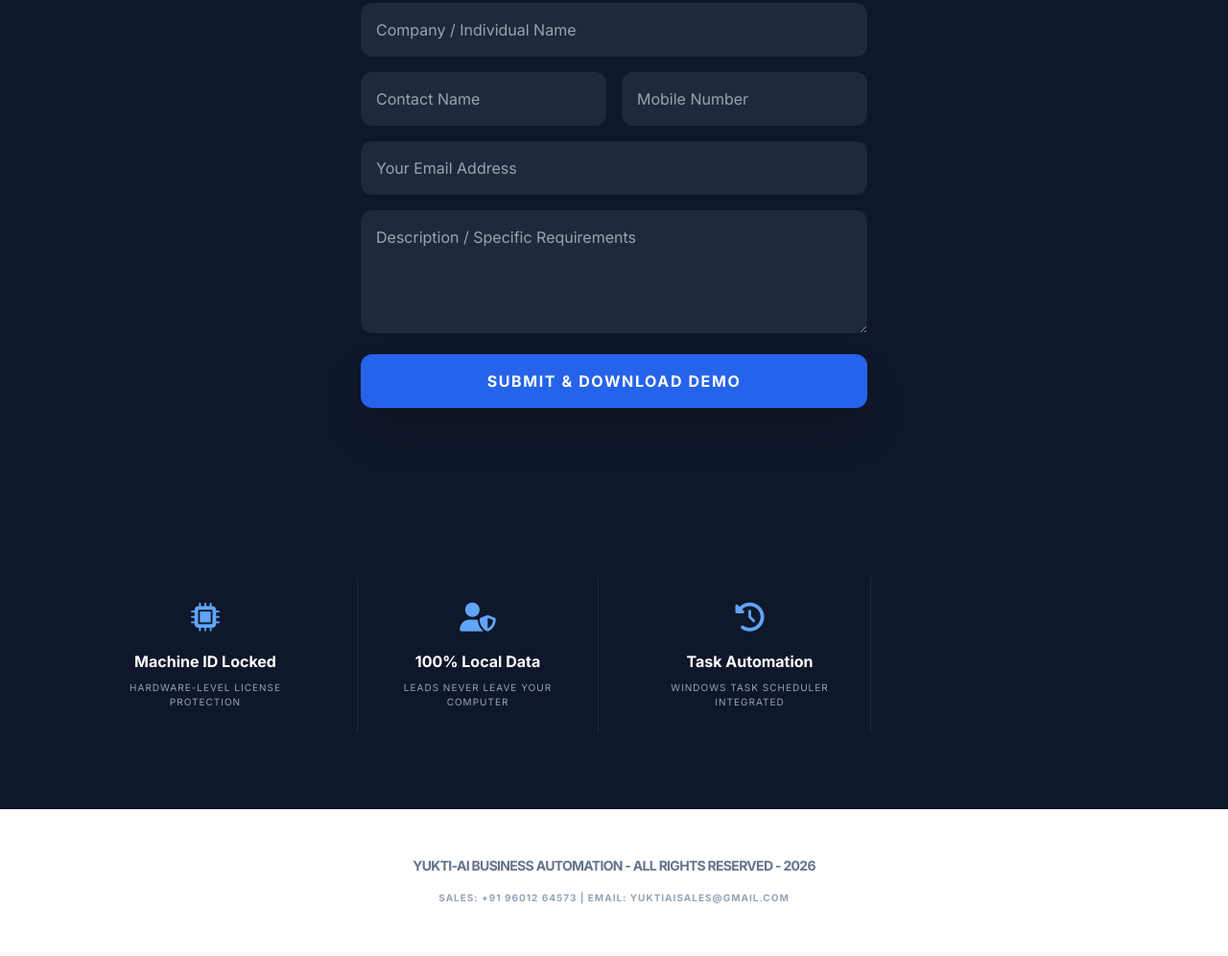
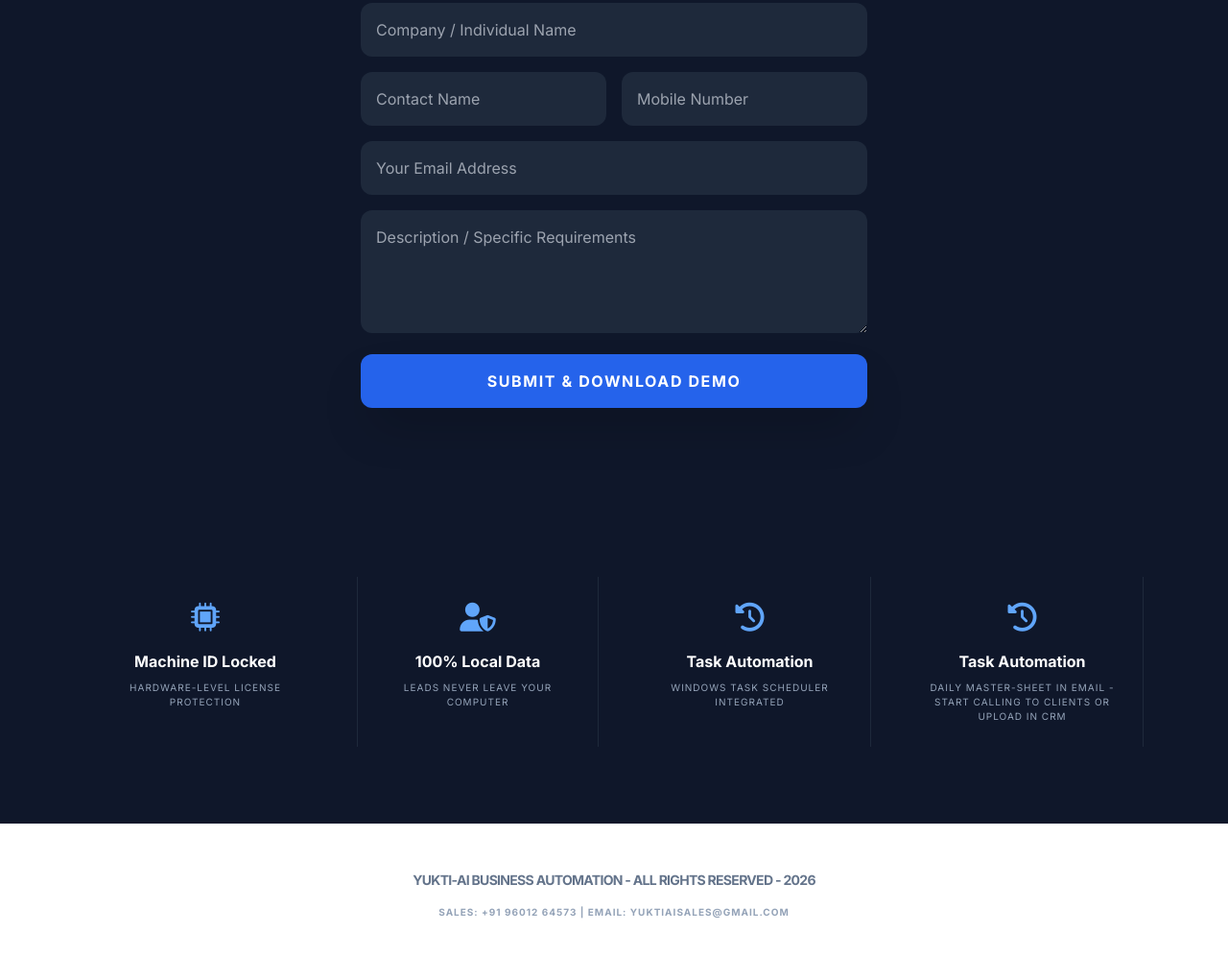
Before and after one commit to yuktiaisales-sudo/yukti-automation-web-, a plain HTML site: page index.html in a window 1280 px wide. Shown: the part 3748-4744 px from the top of the page at 96% size. Drawn offline with nearby package versions, Linux system fonts and the light colour scheme; no server answers.

Commit message:
Update index.html

```diff
--- a/index.html
+++ b/index.html
@@ -318,6 +318,11 @@ function calculateROI() {
             <h4 class="font-bold mb-2">Task Automation</h4>
             <p class="text-[10px] text-slate-400 uppercase tracking-widest">Windows Task Scheduler Integrated</p>
         </div>
+        <div class="p-6 border-r border-slate-800">
+            <i class="fa-solid fa-clock-rotate-left text-blue-400 text-3xl mb-4"></i>
+            <h4 class="font-bold mb-2">Task Automation</h4>
+            <p class="text-[10px] text-slate-400 uppercase tracking-widest">Daily Master-sheet in email -Start calling to Clients or Upload in CRM </p>
+         </div>
         </div>
 </section>
 
```
